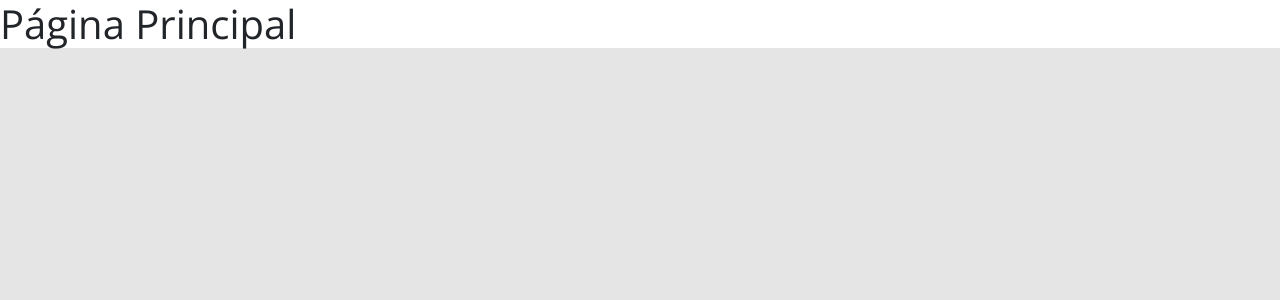
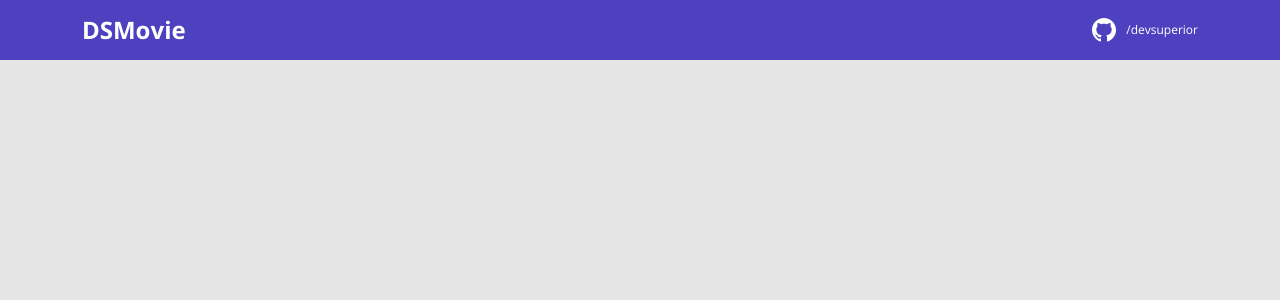
Before and after one commit to WillJR183/ds-movie, a React (Create React App) app in the folder frontend/: page / in a window 1280 px wide. Shown: the top 300 px of the page. Built offline with nearby package versions, Linux system fonts and the light colour scheme.

Commit message:
added component Navbar

```diff
--- a/frontend/src/App.tsx
+++ b/frontend/src/App.tsx
@@ -1,9 +1,10 @@
 import 'bootstrap/dist/css/bootstrap.css';
+import Navbar from './components/Navbar';
 import './index.css';
 
 function App() {
   return (
-    <h1>Página Principal</h1>
+    <Navbar />
   );
 }
 
--- /dev/null
+++ b/frontend/src/components/Navbar/index.tsx
@@ -0,0 +1,22 @@
+import { ReactComponent as GithubIcon } from 'assets/img/github.svg';
+import './styles.css';
+
+function Navbar() {
+
+    return (
+        <header>
+            <nav className="container">
+                <div className="dsmovie-nav-content">
+                    <h1>DSMovie</h1>
+                    <a href="https://github.com/WillJR183/ds-movie"></a>
+                    <div className="dsmovie-contact-container">
+                        <GithubIcon />
+                        <p className="ds-movie-contact-link">/devsuperior</p>
+                    </div>
+                </div>
+            </nav>
+        </header>
+    );
+}
+
+export default Navbar;
--- /dev/null
+++ b/frontend/src/components/Navbar/styles.css
@@ -0,0 +1,29 @@
+header {
+    background-color: var(--color-primary);
+    height: 60px;
+    display: flex;
+    align-items: center;
+}
+
+.dsmovie-nav-content {
+    display: flex;
+    justify-content: space-between;
+    align-items: center;
+    color: #fff;
+}
+
+.dsmovie-nav-content h1 {
+    margin: 0;
+    font-weight: 700;
+    font-size: 24px;
+}
+
+.dsmovie-contact-container {
+    display: flex;
+    align-items: center;
+}
+
+.ds-movie-contact-link {
+    margin: 0 0 0 10px;
+    font-size: 12px;
+}
--- a/frontend/tsconfig.json
+++ b/frontend/tsconfig.json
@@ -1,5 +1,6 @@
 {
   "compilerOptions": {
+    "baseUrl": "./src",
     "target": "es5",
     "lib": [
       "dom",
```
Also changed, not shown: frontend/src/assets/img/github.svg (added).
